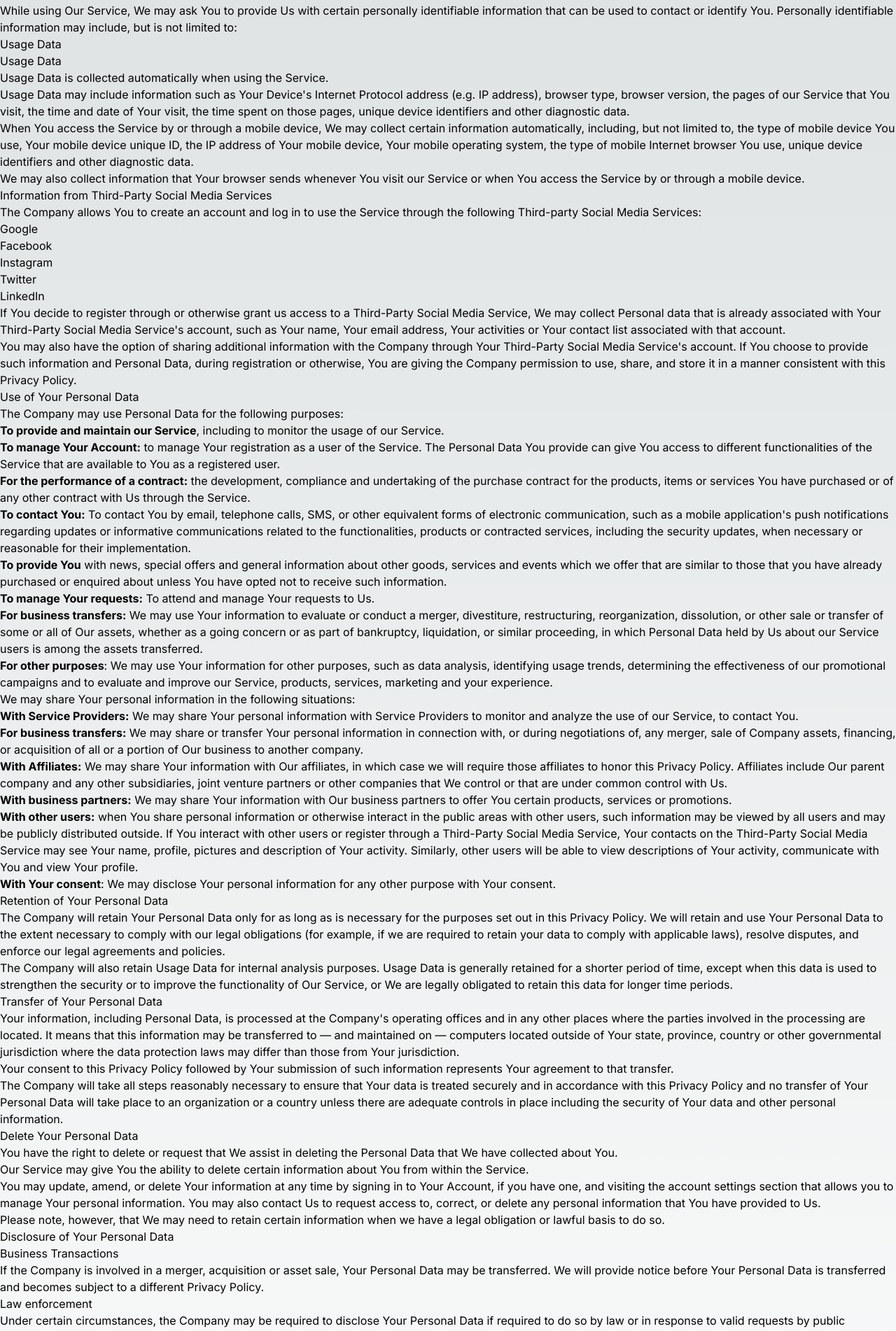
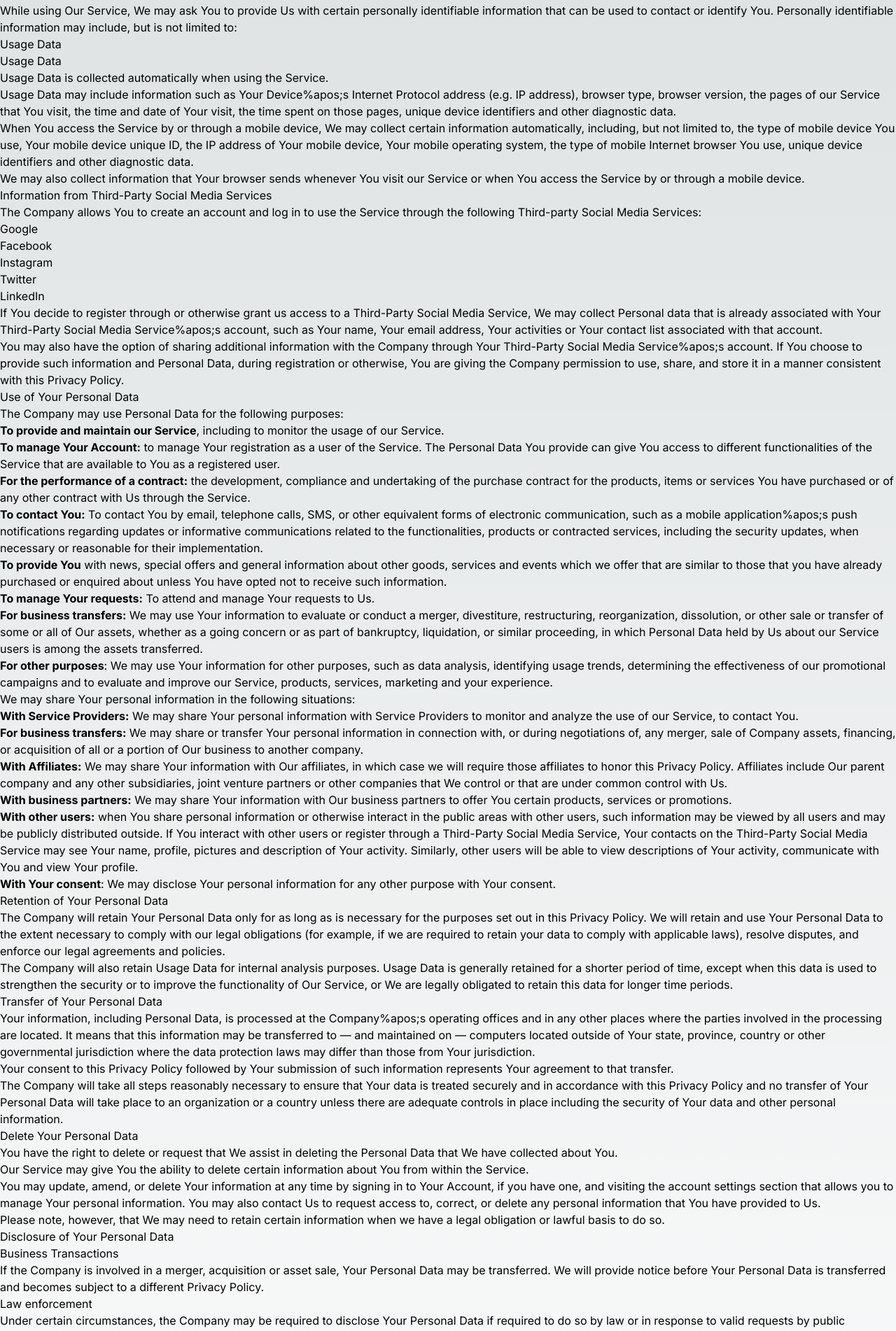
Before and after one commit to Pricklety/pricklety-dev, a Next.js app: page /privacy/policy in a window 1280 px wide. Shown: the part 765-2667 px from the top of the page at 70% size. Built offline with nearby package versions, Linux system fonts and the light colour scheme.

Commit message:
fixed ' not working (&apos;)

```diff
--- a/app/privacy/policy/page.tsx
+++ b/app/privacy/policy/page.tsx
@@ -59,7 +59,7 @@
 </ul>
 <h4>Usage Data</h4>
 <p>Usage Data is collected automatically when using the Service.</p>
-<p>Usage Data may include information such as Your Device's Internet Protocol address (e.g. IP address), browser type, browser version, the pages of our Service that You visit, the time and date of Your visit, the time spent on those pages, unique device identifiers and other diagnostic data.</p>
+<p>Usage Data may include information such as Your Device%apos;s Internet Protocol address (e.g. IP address), browser type, browser version, the pages of our Service that You visit, the time and date of Your visit, the time spent on those pages, unique device identifiers and other diagnostic data.</p>
 <p>When You access the Service by or through a mobile device, We may collect certain information automatically, including, but not limited to, the type of mobile device You use, Your mobile device unique ID, the IP address of Your mobile device, Your mobile operating system, the type of mobile Internet browser You use, unique device identifiers and other diagnostic data.</p>
 <p>We may also collect information that Your browser sends whenever You visit our Service or when You access the Service by or through a mobile device.</p>
 <h4>Information from Third-Party Social Media Services</h4>
@@ -71,8 +71,8 @@
 <li>Twitter</li>
 <li>LinkedIn</li>
 </ul>
-<p>If You decide to register through or otherwise grant us access to a Third-Party Social Media Service, We may collect Personal data that is already associated with Your Third-Party Social Media Service's account, such as Your name, Your email address, Your activities or Your contact list associated with that account.</p>
-<p>You may also have the option of sharing additional information with the Company through Your Third-Party Social Media Service's account. If You choose to provide such information and Personal Data, during registration or otherwise, You are giving the Company permission to use, share, and store it in a manner consistent with this Privacy Policy.</p>
+<p>If You decide to register through or otherwise grant us access to a Third-Party Social Media Service, We may collect Personal data that is already associated with Your Third-Party Social Media Service%apos;s account, such as Your name, Your email address, Your activities or Your contact list associated with that account.</p>
+<p>You may also have the option of sharing additional information with the Company through Your Third-Party Social Media Service%apos;s account. If You choose to provide such information and Personal Data, during registration or otherwise, You are giving the Company permission to use, share, and store it in a manner consistent with this Privacy Policy.</p>
 <h3>Use of Your Personal Data</h3>
 <p>The Company may use Personal Data for the following purposes:</p>
 <ul>
@@ -86,7 +86,7 @@
 <p><strong>For the performance of a contract:</strong> the development, compliance and undertaking of the purchase contract for the products, items or services You have purchased or of any other contract with Us through the Service.</p>
 </li>
 <li>
-<p><strong>To contact You:</strong> To contact You by email, telephone calls, SMS, or other equivalent forms of electronic communication, such as a mobile application's push notifications regarding updates or informative communications related to the functionalities, products or contracted services, including the security updates, when necessary or reasonable for their implementation.</p>
+<p><strong>To contact You:</strong> To contact You by email, telephone calls, SMS, or other equivalent forms of electronic communication, such as a mobile application%apos;s push notifications regarding updates or informative communications related to the functionalities, products or contracted services, including the security updates, when necessary or reasonable for their implementation.</p>
 </li>
 <li>
 <p><strong>To provide You</strong> with news, special offers and general information about other goods, services and events which we offer that are similar to those that you have already purchased or enquired about unless You have opted not to receive such information.</p>
@@ -114,7 +114,7 @@
 <p>The Company will retain Your Personal Data only for as long as is necessary for the purposes set out in this Privacy Policy. We will retain and use Your Personal Data to the extent necessary to comply with our legal obligations (for example, if we are required to retain your data to comply with applicable laws), resolve disputes, and enforce our legal agreements and policies.</p>
 <p>The Company will also retain Usage Data for internal analysis purposes. Usage Data is generally retained for a shorter period of time, except when this data is used to strengthen the security or to improve the functionality of Our Service, or We are legally obligated to retain this data for longer time periods.</p>
 <h3>Transfer of Your Personal Data</h3>
-<p>Your information, including Personal Data, is processed at the Company's operating offices and in any other places where the parties involved in the processing are located. It means that this information may be transferred to — and maintained on — computers located outside of Your state, province, country or other governmental jurisdiction where the data protection laws may differ than those from Your jurisdiction.</p>
+<p>Your information, including Personal Data, is processed at the Company%apos;s operating offices and in any other places where the parties involved in the processing are located. It means that this information may be transferred to — and maintained on — computers located outside of Your state, province, country or other governmental jurisdiction where the data protection laws may differ than those from Your jurisdiction.</p>
 <p>Your consent to this Privacy Policy followed by Your submission of such information represents Your agreement to that transfer.</p>
 <p>The Company will take all steps reasonably necessary to ensure that Your data is treated securely and in accordance with this Privacy Policy and no transfer of Your Personal Data will take place to an organization or a country unless there are adequate controls in place including the security of Your data and other personal information.</p>
 <h3>Delete Your Personal Data</h3>
@@ -138,11 +138,11 @@
 </ul>
 <h3>Security of Your Personal Data</h3>
 <p>The security of Your Personal Data is important to Us, but remember that no method of transmission over the Internet, or method of electronic storage is 100% secure. While We strive to use commercially acceptable means to protect Your Personal Data, We cannot guarantee its absolute security.</p>
-<h2>Children's Privacy</h2>
+<h2>Children%apos;s Privacy</h2>
 <p>Our Service does not address anyone under the age of 13. We do not knowingly collect personally identifiable information from anyone under the age of 13. If You are a parent or guardian and You are aware that Your child has provided Us with Personal Data, please contact Us. If We become aware that We have collected Personal Data from anyone under the age of 13 without verification of parental consent, We take steps to remove that information from Our servers.</p>
-<p>If We need to rely on consent as a legal basis for processing Your information and Your country requires consent from a parent, We may require Your parent's consent before We collect and use that information.</p>
+<p>If We need to rely on consent as a legal basis for processing Your information and Your country requires consent from a parent, We may require Your parent%apos;s consent before We collect and use that information.</p>
 <h2>Links to Other Websites</h2>
-<p>Our Service may contain links to other websites that are not operated by Us. If You click on a third party link, You will be directed to that third party's site. We strongly advise You to review the Privacy Policy of every site You visit.</p>
+<p>Our Service may contain links to other websites that are not operated by Us. If You click on a third party link, You will be directed to that third party%apos;s site. We strongly advise You to review the Privacy Policy of every site You visit.</p>
 <p>We have no control over and assume no responsibility for the content, privacy policies or practices of any third party sites or services.</p>
 <h2>Changes to this Privacy Policy</h2>
 <p>We may update Our Privacy Policy from time to time. We will notify You of any changes by posting the new Privacy Policy on this page.</p>
```
